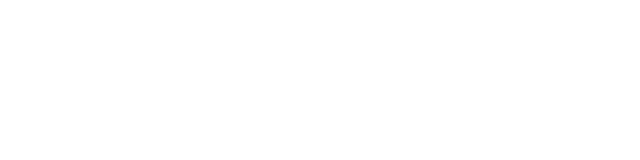
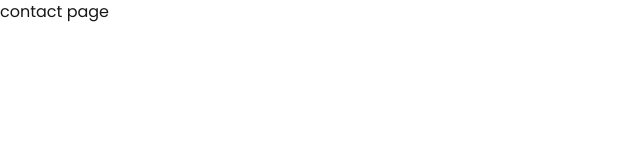
Before and after one commit to KrishnaBir/bookstore, a React app in the folder frontend/: page /contact in a window 1280 px wide. Before the commit this address had no page. Shown: the top 160 px of the page, without its empty margins (0-640 px from the left). Built offline with nearby package versions, Linux system fonts and the light colour scheme; the HTML template or start-up script is replaced by a standard one.

Commit message:
contact page routing to new page

```diff
--- a/frontend/src/App.jsx
+++ b/frontend/src/App.jsx
@@ -3,6 +3,8 @@
 import Courses from './components/courses/Courses.jsx'
 
 import Signup from './components/Signup.jsx'
+
+import Contact from './components/contact/contact.jsx'
 
 import { Route, Routes } from "react-router-dom"
 
@@ -13,6 +15,7 @@
         <Route path='/' element={<Home/>} />
         <Route path='/course' element={<Courses/>} />
         <Route path='/signup' element={<Signup/>} />
+        <Route path='/contact' element={<Contact/>} />
 
 
       </Routes>
--- a/frontend/src/components/Navbar.jsx
+++ b/frontend/src/components/Navbar.jsx
@@ -39,7 +39,7 @@
   const navItems = <>
     <li><a href='/'>Home</a></li>
     <li><a href='/course'>Course</a></li>
-    <li><a>Contact</a></li>
+    <li><a href='/contact'>Contact</a></li>
     <li><a>About</a></li>
   </>
   return (
--- /dev/null
+++ b/frontend/src/components/contact/Contact.jsx
@@ -0,0 +1,11 @@
+import React from 'react'
+
+function Contact() {
+  return (
+    <div>
+      contact page
+    </div>
+  )
+}
+
+export default Contact
```
